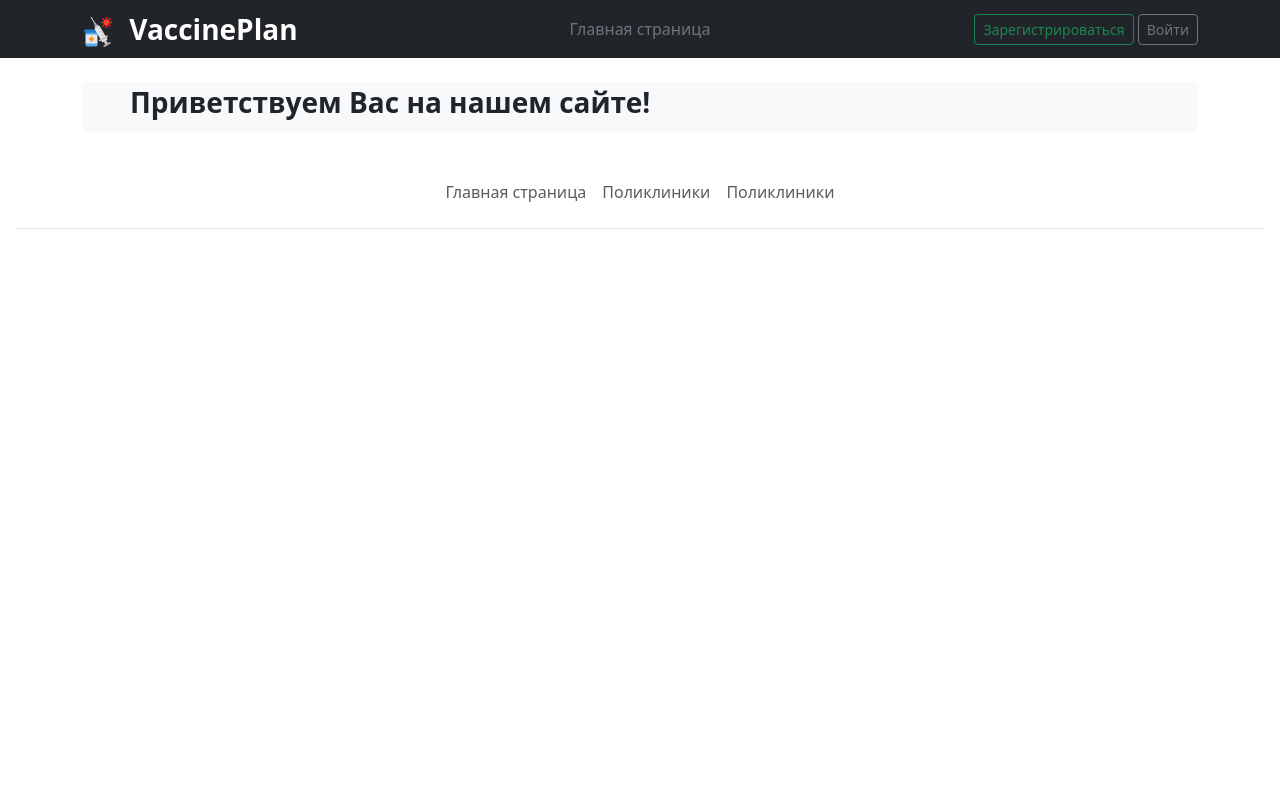
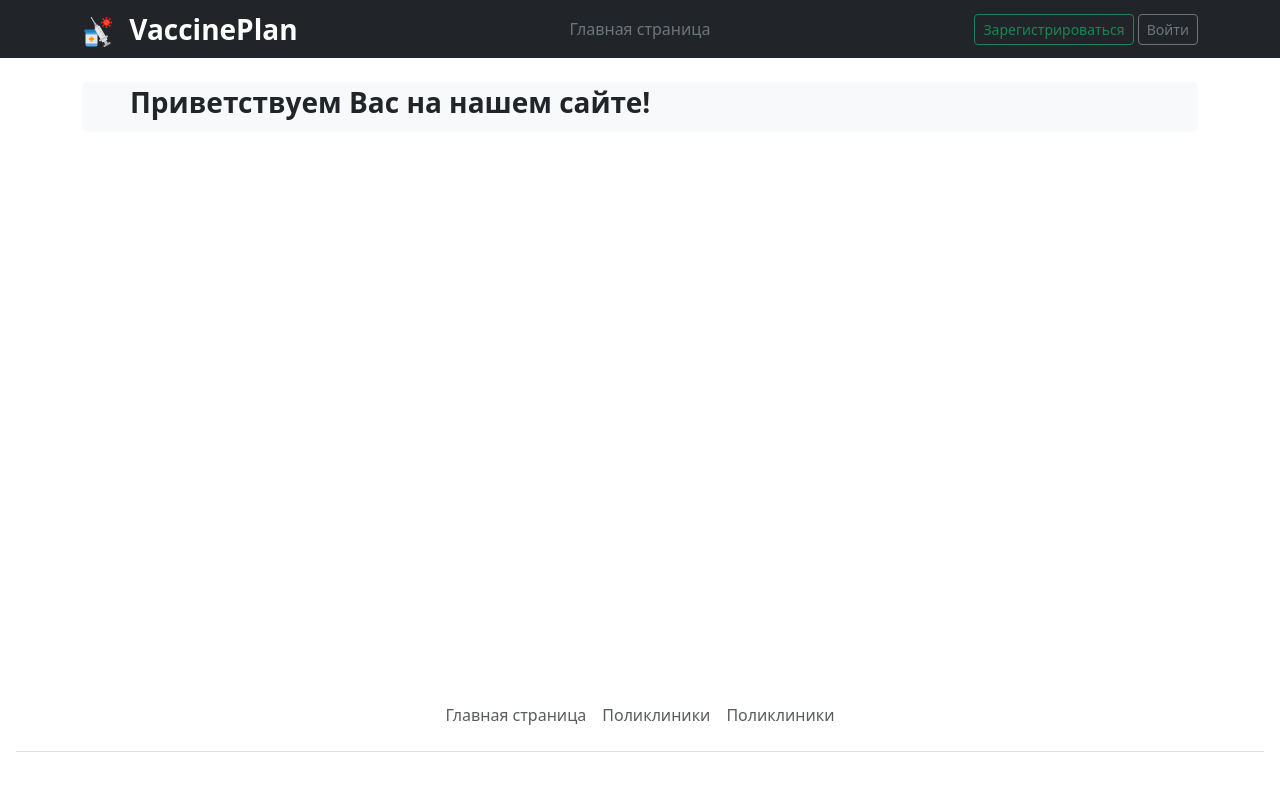
Before and after one commit to neeearina/vaccineplan, a Django app: page / in a window 1280 px wide. Run offline with Django 4.2, Linux system fonts and the light colour scheme; some libraries are stand-ins or nearby versions.

Commit message:
[fix] footer got down

```diff
--- a/vaccineplan/static_dev/css/stylesheet.css
+++ b/vaccineplan/static_dev/css/stylesheet.css
@@ -1,21 +1,21 @@
-body {
+html {
     height: 100%;
-    background-attachment: fixed;
 }
 
-table {
-    width: 100%
+body {
+    display: flex;
+    flex-direction: column;
+    height: 100%;
+}
+
+header {
+    flex: 0 0 auto;
+}
+
+main {
+    flex: 1 0 auto;
 }
 
 footer {
     flex: 0 0 auto;
 }
-
-.container-relative {
-    position: relative;
-}
-
-.get-bottom {
-    position: absolute;
-    bottom: 0;
-}
--- a/vaccineplan/templates/base.html
+++ b/vaccineplan/templates/base.html
@@ -17,7 +17,7 @@
 
   </head>
 
-  <body style="height: 100%">
+  <body>
 
     <header class="p-2 text-bg-dark">
 
```
